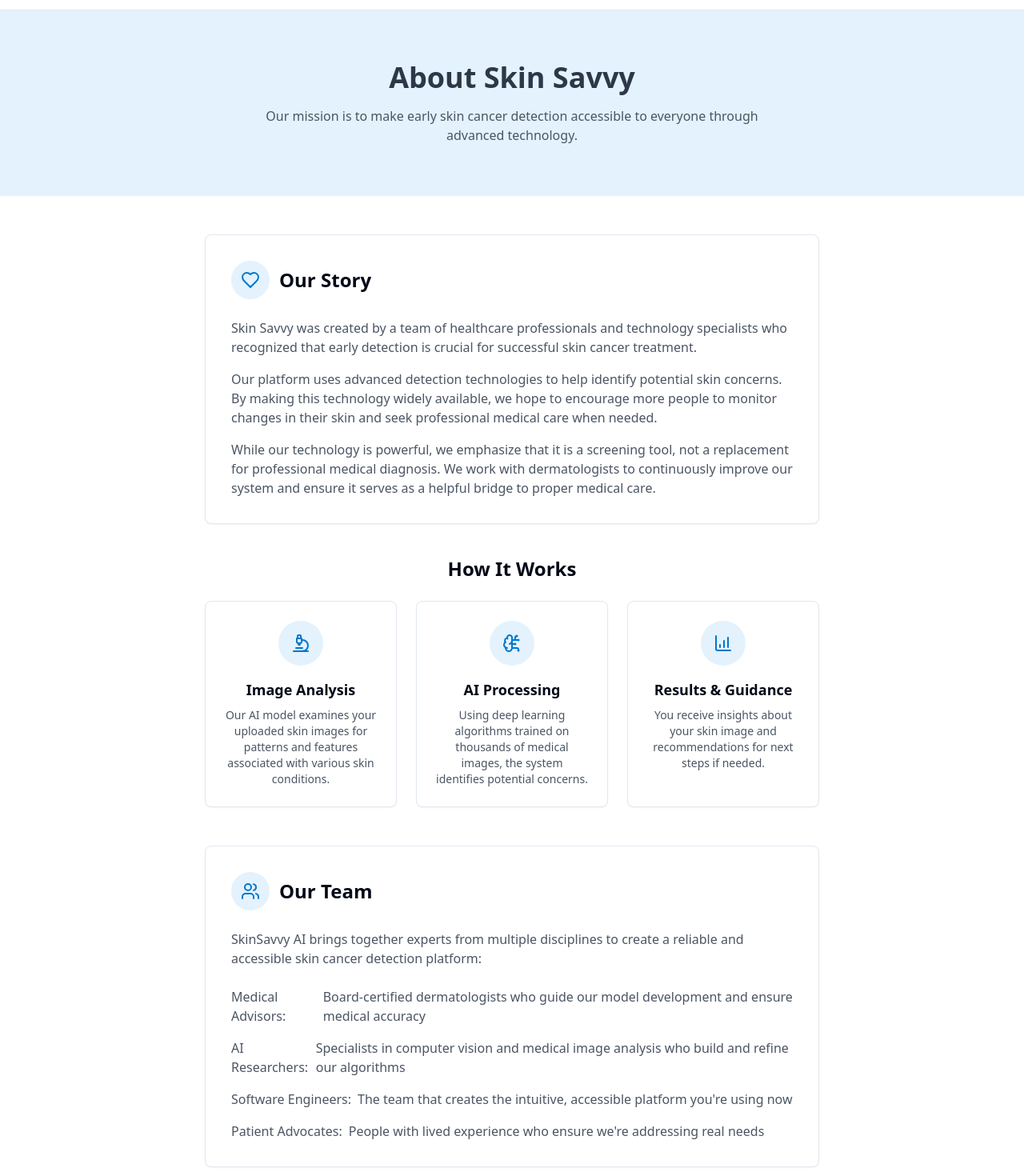
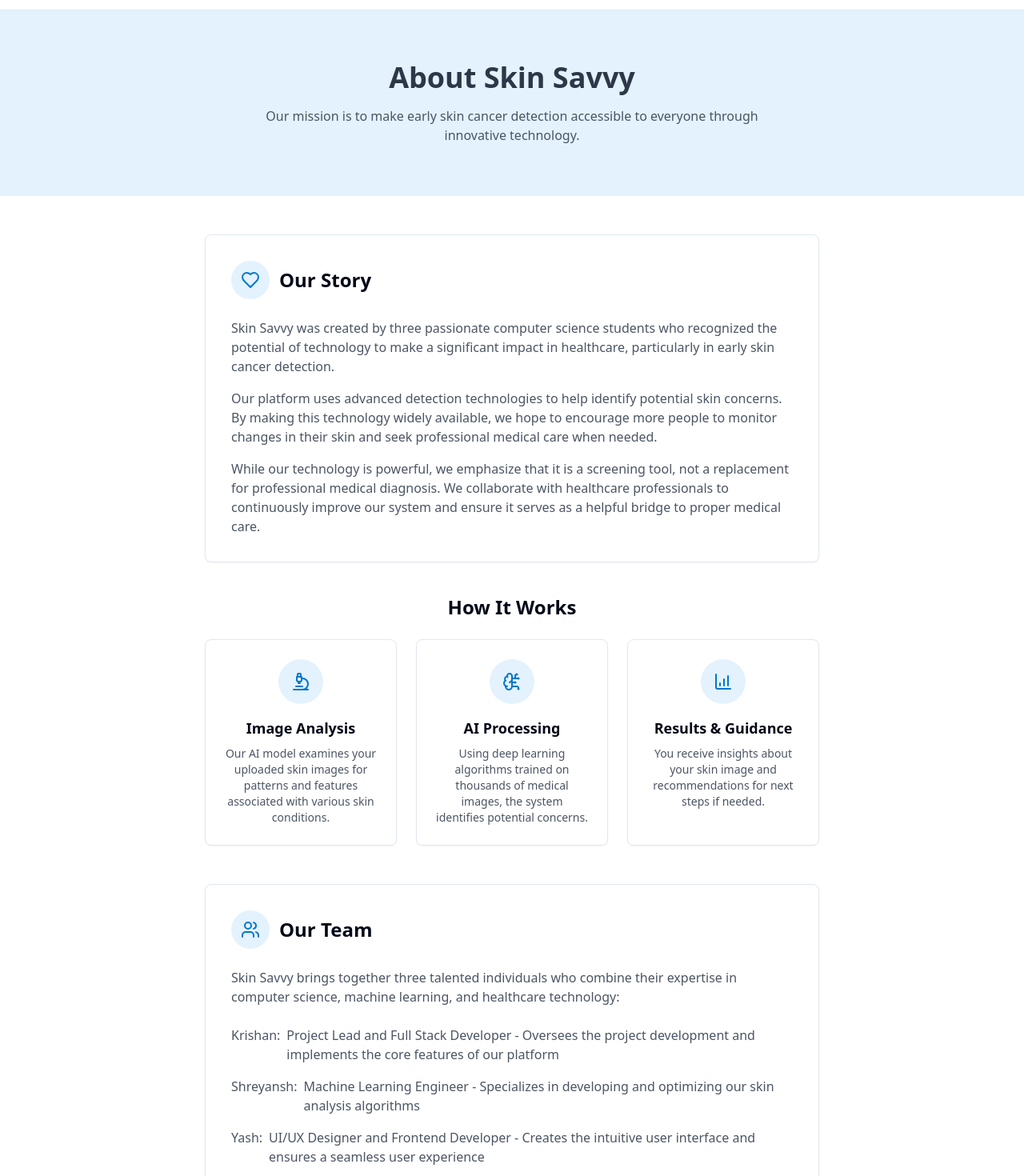
Before and after one commit to oyy-krishna/skin-savvy-ai-detect, a React (Vite) app: page /about in a window 1280 px wide. Shown: the part 60-1530 px from the top of the page at 80% size. Built offline with nearby package versions, Linux system fonts and the light colour scheme.

Commit message:
Update About section
Update content and team member roles.

```diff
--- a/src/pages/About.tsx
+++ b/src/pages/About.tsx
@@ -1,4 +1,3 @@
-
 import Header from '@/components/Header';
 import Footer from '@/components/Footer';
 import { Card } from '@/components/ui/card';
@@ -16,7 +15,7 @@ const About = () => {
               About Skin Savvy
             </h1>
             <p className="text-center text-gray-600 mt-4 max-w-2xl mx-auto">
-              Our mission is to make early skin cancer detection accessible to everyone through advanced technology.
+              Our mission is to make early skin cancer detection accessible to everyone through innovative technology.
             </p>
           </div>
         </div>
@@ -32,7 +31,7 @@ const About = () => {
               </div>
 
               <p className="text-gray-600 mb-4">
-                Skin Savvy was created by a team of healthcare professionals and technology specialists who recognized that early detection is crucial for successful skin cancer treatment.
+                Skin Savvy was created by three passionate computer science students who recognized the potential of technology to make a significant impact in healthcare, particularly in early skin cancer detection.
               </p>
 
               <p className="text-gray-600 mb-4">
@@ -40,7 +39,7 @@ const About = () => {
               </p>
 
               <p className="text-gray-600">
-                While our technology is powerful, we emphasize that it is a screening tool, not a replacement for professional medical diagnosis. We work with dermatologists to continuously improve our system and ensure it serves as a helpful bridge to proper medical care.
+                While our technology is powerful, we emphasize that it is a screening tool, not a replacement for professional medical diagnosis. We collaborate with healthcare professionals to continuously improve our system and ensure it serves as a helpful bridge to proper medical care.
               </p>
             </Card>
 
@@ -93,25 +92,21 @@ const About = () => {
               </div>
 
               <p className="text-gray-600 mb-6">
-                SkinSavvy AI brings together experts from multiple disciplines to create a reliable and accessible skin cancer detection platform:
+                Skin Savvy brings together three talented individuals who combine their expertise in computer science, machine learning, and healthcare technology:
               </p>
 
               <ul className="space-y-4 text-gray-600">
                 <li className="flex gap-2">
-                  <span className="font-medium">Medical Advisors:</span>
-                  <span>Board-certified dermatologists who guide our model development and ensure medical accuracy</span>
+                  <span className="font-medium">Krishan:</span>
+                  <span>Project Lead and Full Stack Developer - Oversees the project development and implements the core features of our platform</span>
                 </li>
                 <li className="flex gap-2">
-                  <span className="font-medium">AI Researchers:</span>
-                  <span>Specialists in computer vision and medical image analysis who build and refine our algorithms</span>
+                  <span className="font-medium">Shreyansh:</span>
+                  <span>Machine Learning Engineer - Specializes in developing and optimizing our skin analysis algorithms</span>
                 </li>
                 <li className="flex gap-2">
-                  <span className="font-medium">Software Engineers:</span>
-                  <span>The team that creates the intuitive, accessible platform you're using now</span>
-                </li>
-                <li className="flex gap-2">
-                  <span className="font-medium">Patient Advocates:</span>
-                  <span>People with lived experience who ensure we're addressing real needs</span>
+                  <span className="font-medium">Yash:</span>
+                  <span>UI/UX Designer and Frontend Developer - Creates the intuitive user interface and ensures a seamless user experience</span>
                 </li>
               </ul>
             </Card>
@@ -120,7 +115,7 @@ const About = () => {
               <Shield className="h-10 w-10 text-medical-teal mx-auto mb-4" />
               <h3 className="text-xl font-bold mb-2">Our Commitment</h3>
               <p className="text-gray-600">
-                We're committed to improving skin health outcomes through accessible technology, education, and connecting users with professional care when needed. SkinSavvy AI is a tool for awareness and early detection—not a replacement for medical expertise.
+                We're committed to improving skin health outcomes through accessible technology, education, and connecting users with professional care when needed. Skin Savvy is a tool for awareness and early detection—not a replacement for medical expertise.
               </p>
             </div>
           </div>
```
